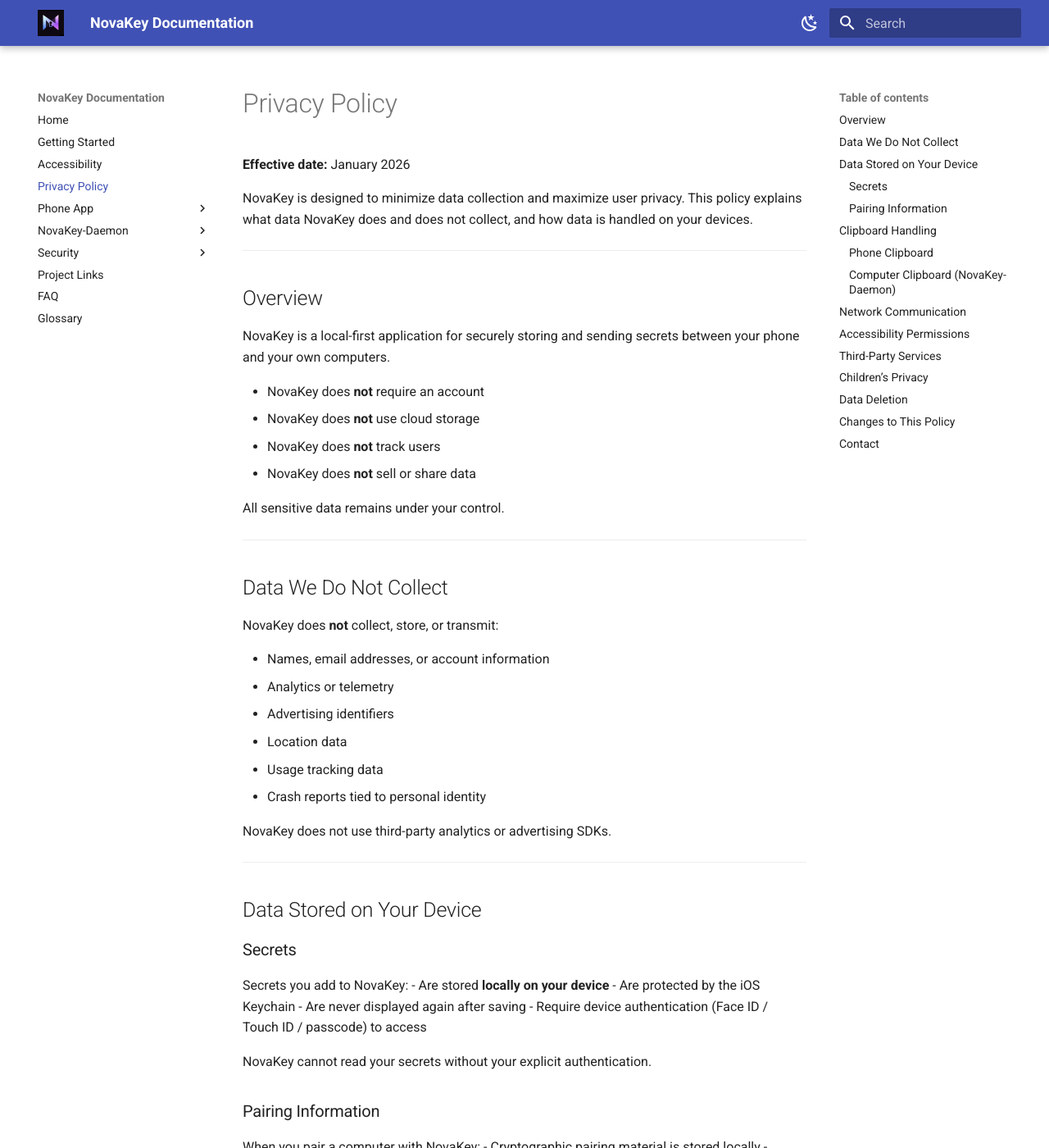
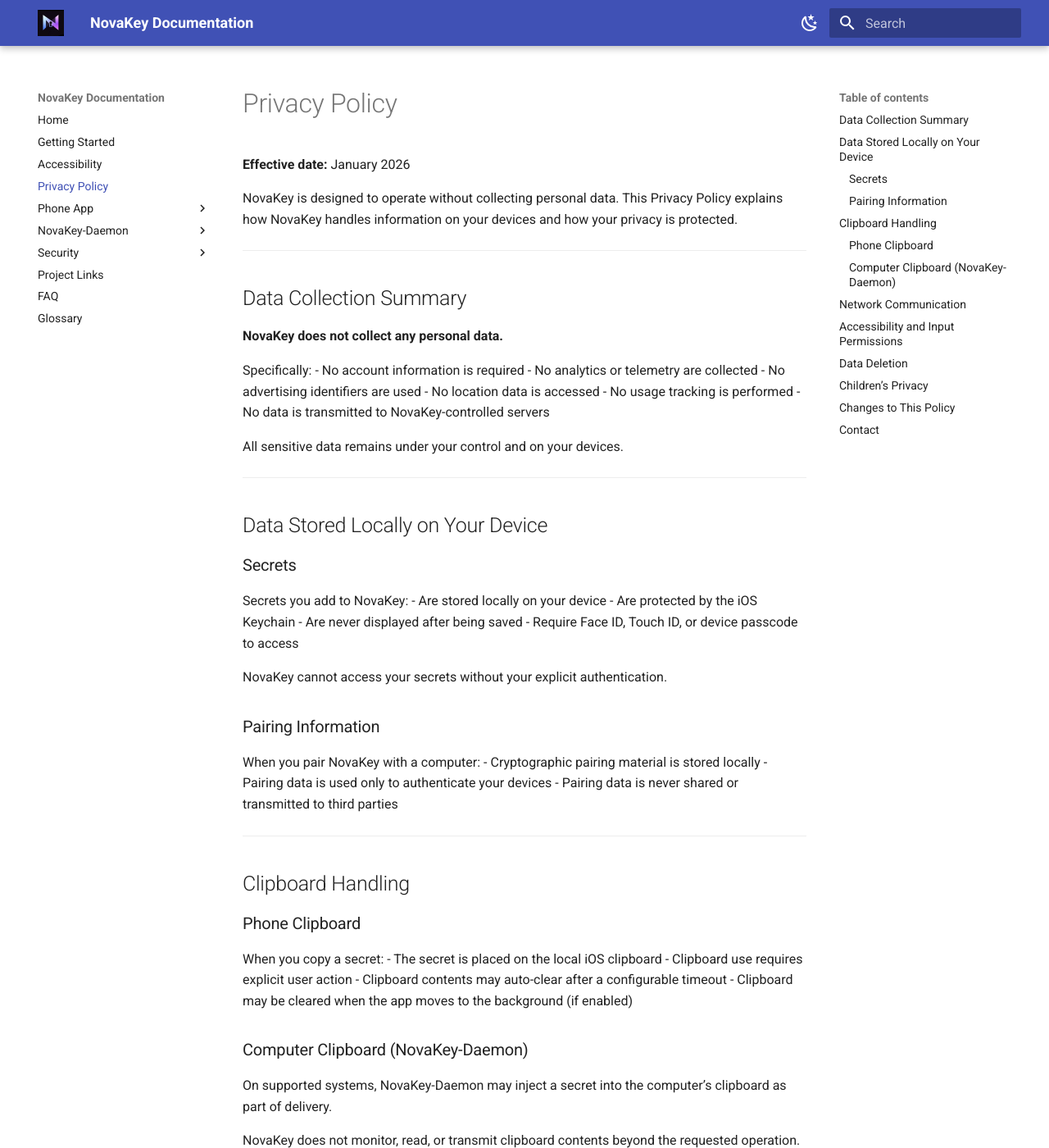
Before and after one commit to OsbornePro/NovaKey-Daemon, an MkDocs documentation site: the page built from docs/privacy.md, in a window 1280 px wide and 1400 px high. Shown: the whole window at 82% size. Built offline with MkDocs 1.6.1 and Material for MkDocs 9.7.7, drawn with Linux system fonts in a browser that asks for light colours; some of the changed text lies outside the part shown.

Commit message:
Update privacy.md

```diff
--- a/docs/privacy.md
+++ b/docs/privacy.md
@@ -2,54 +2,42 @@
 
 **Effective date:** January 2026
 
-NovaKey is designed to minimize data collection and maximize user privacy. This policy explains what data NovaKey does and does not collect, and how data is handled on your devices.
+NovaKey is designed to operate without collecting personal data. This Privacy Policy explains how NovaKey handles information on your devices and how your privacy is protected.
 
 ---
 
-## Overview
+## Data Collection Summary
 
-NovaKey is a local-first application for securely storing and sending secrets between your phone and your own computers.
+**NovaKey does not collect any personal data.**
 
-- NovaKey does **not** require an account
-- NovaKey does **not** use cloud storage
-- NovaKey does **not** track users
-- NovaKey does **not** sell or share data
+Specifically:
+- No account information is required
+- No analytics or telemetry are collected
+- No advertising identifiers are used
+- No location data is accessed
+- No usage tracking is performed
+- No data is transmitted to NovaKey-controlled servers
 
-All sensitive data remains under your control.
+All sensitive data remains under your control and on your devices.
 
 ---
 
-## Data We Do Not Collect
-
-NovaKey does **not** collect, store, or transmit:
-
-- Names, email addresses, or account information
-- Analytics or telemetry
-- Advertising identifiers
-- Location data
-- Usage tracking data
-- Crash reports tied to personal identity
-
-NovaKey does not use third-party analytics or advertising SDKs.
-
----
-
-## Data Stored on Your Device
+## Data Stored Locally on Your Device
 
 ### Secrets
 Secrets you add to NovaKey:
-- Are stored **locally on your device**
+- Are stored locally on your device
 - Are protected by the iOS Keychain
-- Are never displayed again after saving
-- Require device authentication (Face ID / Touch ID / passcode) to access
+- Are never displayed after being saved
+- Require Face ID, Touch ID, or device passcode to access
 
-NovaKey cannot read your secrets without your explicit authentication.
+NovaKey cannot access your secrets without your explicit authentication.
 
 ### Pairing Information
-When you pair a computer with NovaKey:
+When you pair NovaKey with a computer:
 - Cryptographic pairing material is stored locally
 - Pairing data is used only to authenticate your devices
-- Pairing data is never shared externally
+- Pairing data is never shared or transmitted to third parties
 
 ---
 
@@ -57,16 +45,15 @@
 
 ### Phone Clipboard
 When you copy a secret:
-- The secret is placed on the **local iOS clipboard**
-- Clipboard contents can be configured to auto-clear
+- The secret is placed on the local iOS clipboard
+- Clipboard use requires explicit user action
+- Clipboard contents may auto-clear after a configurable timeout
 - Clipboard may be cleared when the app moves to the background (if enabled)
-
-Clipboard use always requires explicit user action and authentication.
 
 ### Computer Clipboard (NovaKey-Daemon)
 On supported systems, NovaKey-Daemon may inject a secret into the computer’s clipboard as part of delivery.
 
-NovaKey does not monitor or read clipboard contents beyond the requested operation.
+NovaKey does not monitor, read, or transmit clipboard contents beyond the requested operation.
 
 ---
 
@@ -74,44 +61,26 @@
 
 NovaKey communicates only with:
 - Computers you explicitly pair
-- Over encrypted connections
-- Using cryptographic authentication
+- Over encrypted, authenticated connections
 
-NovaKey does **not** communicate with NovaKey-controlled servers.
+NovaKey does not communicate with analytics, advertising, or tracking services.
 
 ---
 
-## Accessibility Permissions
+## Accessibility and Input Permissions
 
 On some platforms, NovaKey-Daemon may request:
 - Accessibility permissions
 - Input Monitoring permissions
 
-These permissions are required only to perform explicit actions requested by you (such as securely injecting secrets). NovaKey does not monitor keystrokes or user activity outside of those actions.
-
----
-
-## Third-Party Services
-
-NovaKey does not integrate with:
-- Advertising networks
-- Analytics providers
-- Data brokers
-
-The app relies only on system-provided services (such as iOS Keychain and biometric authentication).
-
----
-
-## Children’s Privacy
-
-NovaKey does not knowingly collect personal data from children. The app contains no content targeted specifically at children and does not require personal information to function.
+These permissions are required only to perform explicit actions you request (such as securely injecting secrets). NovaKey does not monitor general user activity or keystrokes.
 
 ---
 
 ## Data Deletion
 
 You can delete your data at any time by:
-- Removing secrets from the app
+- Removing secrets within the app
 - Removing paired listeners
 - Uninstalling the app
 
@@ -119,15 +88,21 @@
 
 ---
 
+## Children’s Privacy
+
+NovaKey does not knowingly collect personal data from children and does not include content targeted specifically at children.
+
+---
+
 ## Changes to This Policy
 
-If this Privacy Policy changes, the updated version will be published with a new effective date.
+If NovaKey’s data practices change, this Privacy Policy will be updated accordingly.
 
 ---
 
 ## Contact
 
-If you have questions about this Privacy Policy or NovaKey’s privacy practices:
+If you have questions about this Privacy Policy:
 
 - Website: https://osbornepro.com
 - Maintainer: Robert Osborne
```
